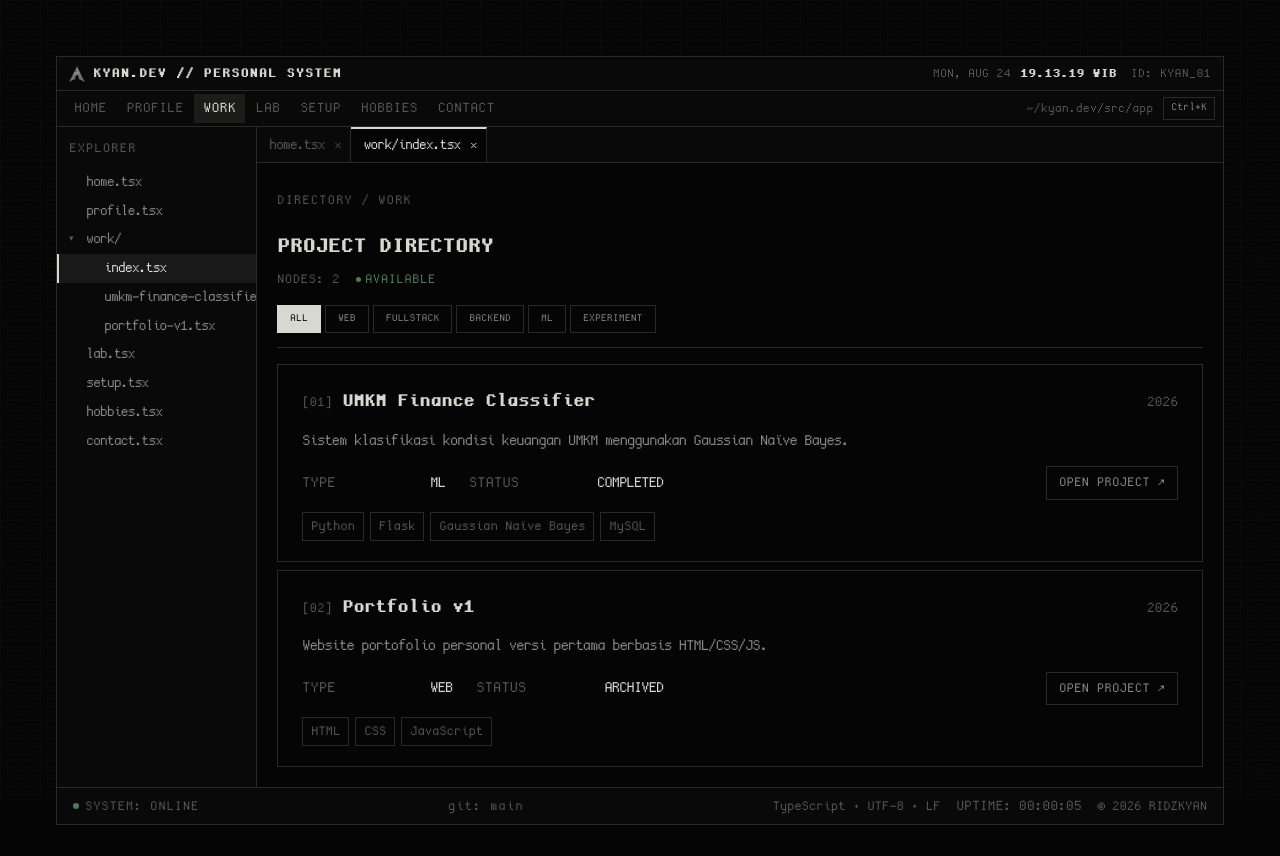
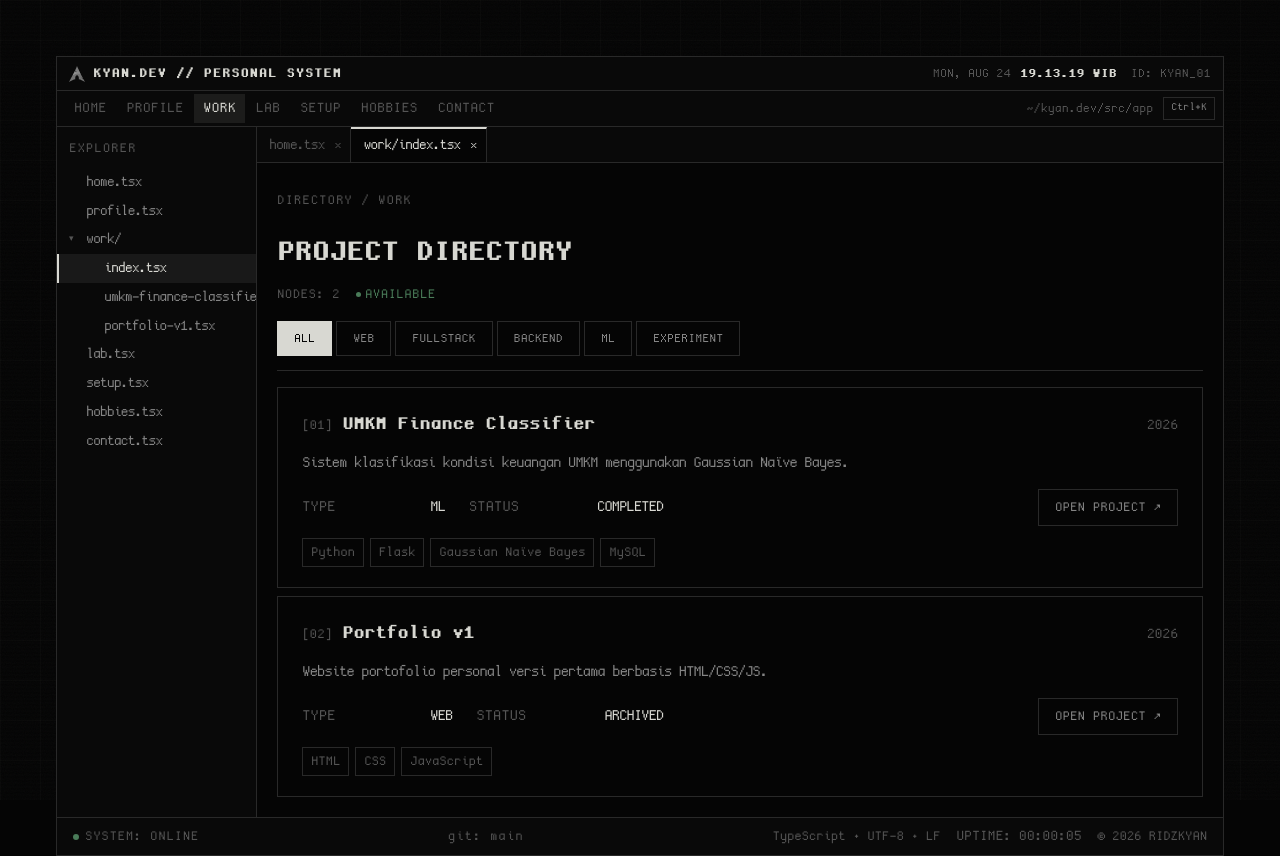
Before and after one commit to kianlabs/portofolio, a Next.js app: page /work in a window 1280 px wide. Built offline with nearby package versions, Linux system fonts and the light colour scheme.

Commit message:
style: enlarge sys-btn and work page header

```diff
--- a/app/globals.css
+++ b/app/globals.css
@@ -136,9 +136,9 @@ body::after {
   display: inline-block;
   border: 1px solid var(--border);
   color: var(--text-sec);
-  padding: 4px 12px;
+  padding: 6px 16px;
   font-family: var(--font-mono);
-  font-size: 11px;
+  font-size: 13px;
   letter-spacing: 0.08em;
   text-transform: uppercase;
   cursor: pointer;
--- a/app/work/page.tsx
+++ b/app/work/page.tsx
@@ -31,7 +31,7 @@ export default function WorkPage() {
         </div>
 
         <div style={{ marginBottom: "14px" }}>
-          <h1 style={{ fontSize: "clamp(18px, 2.5vw, 22px)", fontWeight: 600, letterSpacing: "0.04em", color: "var(--text-main)", marginBottom: "4px" }}>PROJECT DIRECTORY</h1>
+          <h1 style={{ fontSize: "clamp(22px, 3vw, 30px)", fontWeight: 600, letterSpacing: "0.04em", color: "var(--text-main)", marginBottom: "6px" }}>PROJECT DIRECTORY</h1>
           <div style={{ display: "flex", gap: "16px" }}>
             <span style={{ fontSize: "14px", color: "var(--text-dim)", letterSpacing: "0.1em" }}>NODES: {projects.length}</span>
             <span style={{ fontSize: "14px", color: "var(--online)", letterSpacing: "0.1em", display: "flex", alignItems: "center", gap: "4px" }}>
```
